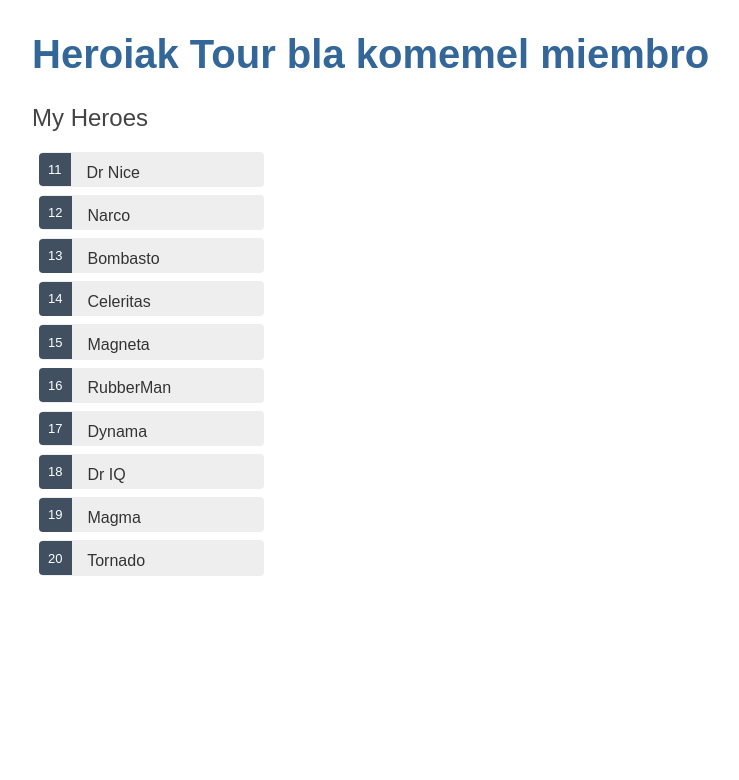
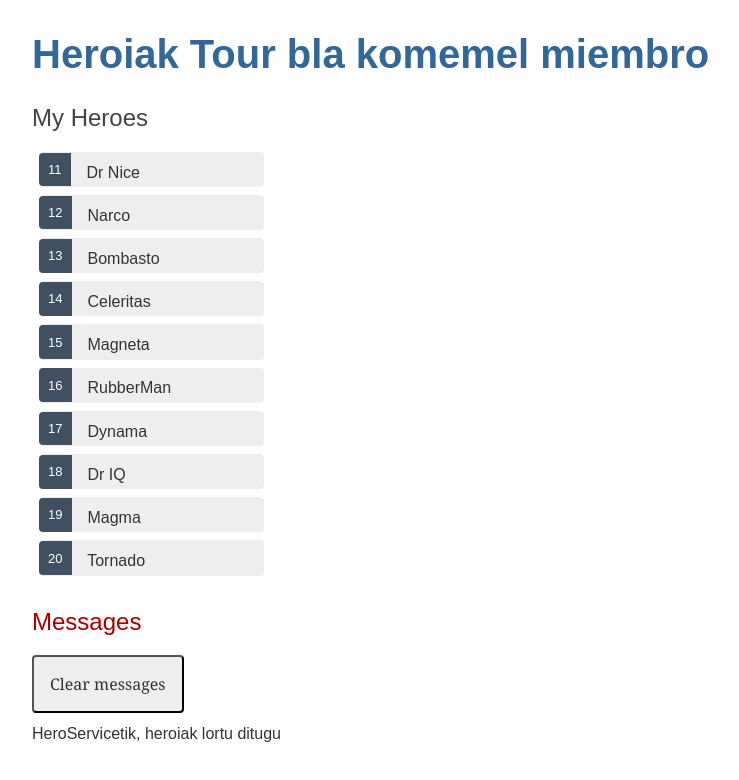
Before and after one commit to inaxios/angular-tour-of-heroes, an Angular app: page / in a window 1280 px wide. Shown: the top 780 px of the page, without its empty margins (0-739 px from the left). Built offline with nearby package versions, Linux system fonts and the light colour scheme.

Commit message:
hurrengo lan totxoa

```diff
--- a/src/app/app.component.html
+++ b/src/app/app.component.html
@@ -1,2 +1,3 @@
 <h1>{{title}}</h1>
 <app-heroes></app-heroes>
+<app-messages></app-messages>
--- a/src/app/app.module.ts
+++ b/src/app/app.module.ts
@@ -5,12 +5,14 @@ import { FormsModule } from '@angular/forms'; // <-- NgModel lives here
 import { AppComponent } from './app.component';
 import { HeroesComponent } from './heroes/heroes.component';
 import { HeroDetailComponent } from './hero-detail/hero-detail.component';
+import { MessagesComponent } from './messages/messages.component';
 
 @NgModule({
   declarations: [
     AppComponent,
     HeroesComponent,
-    HeroDetailComponent
+    HeroDetailComponent,
+    MessagesComponent
   ],
   imports: [
     BrowserModule,
--- a/src/app/hero.service.ts
+++ b/src/app/hero.service.ts
@@ -1,15 +1,19 @@
 import { Injectable } from '@angular/core';
 import { Hero } from './hero';
 import { HEROES } from './mock-heroes';
+import { Observable, of } from "rxjs";
+import { MessageService } from "./message.service";
 
 @Injectable({
   providedIn: 'root'
 })
 export class HeroService {
 
-  getHeroes(): Hero[] {
-    return HEROES;
+  getHeroes(): Observable<Hero[]> {
+    const heroes = of(HEROES);
+    this.messageService.add('HeroServicetik, heroiak lortu ditugu');
+    return heroes;
   }
 
-  constructor() { }
+  constructor(private messageService : MessageService) { }
 }
--- a/src/app/heroes/heroes.component.ts
+++ b/src/app/heroes/heroes.component.ts
@@ -1,6 +1,7 @@
 import { Component, OnInit } from '@angular/core';
 import { Hero } from '../hero';
 import { HeroService } from '../hero.service';
+import {MessageService} from "../message.service";
 
 @Component({
   selector: 'app-heroes',
@@ -9,21 +10,22 @@ import { HeroService } from '../hero.service';
 })
 export class HeroesComponent implements OnInit {
 
+  selectedHero?: Hero;
   heroes: Hero[] = [];
 
-  constructor(private heroService: HeroService) { }
+  constructor(private heroService: HeroService, private messageService: MessageService) { }
 
   ngOnInit(): void {
     this.getHeroes();
   }
 
-  selectedHero?: Hero;
   onSelect(hero: Hero): void {
     this.selectedHero = hero;
+    this.messageService.add(`HeroesComponentik, hautatutakoaren id-a: ${hero.id}`);
   }
 
   getHeroes(): void {
-    this.heroes = this.heroService.getHeroes();
+    this.heroService.getHeroes().subscribe(heroes => this.heroes = heroes);
   }
 
 }
--- /dev/null
+++ b/src/app/message.service.ts
@@ -0,0 +1,18 @@
+import { Injectable } from '@angular/core';
+
+@Injectable({
+  providedIn: 'root'
+})
+export class MessageService {
+  messages: string[] = [];
+
+  add(message: string) {
+    this.messages.push(message);
+  }
+
+  clear() {
+    this.messages = [];
+  }
+
+  constructor() { }
+}
--- /dev/null
+++ b/src/app/messages/messages.component.css
@@ -0,0 +1,19 @@
+/* MessagesComponent's private CSS styles */
+h2 {
+  color: #A80000;
+  font-family: Arial, Helvetica, sans-serif;
+  font-weight: lighter;
+}
+
+.clear {
+  color: #333;
+  background-color: #eee;
+  margin-bottom: 12px;
+  padding: 1rem;
+  border-radius: 4px;
+  font-size: 1rem;
+}
+.clear:hover {
+  color: white;
+  background-color: #42545C;
+}
--- /dev/null
+++ b/src/app/messages/messages.component.html
@@ -0,0 +1,8 @@
+<div *ngIf="messageService.messages.length">
+
+  <h2>Messages</h2>
+  <button class="clear"
+          (click)="messageService.clear()">Clear messages</button>
+  <div *ngFor='let message of messageService.messages'> {{message}} </div>
+
+</div>
--- /dev/null
+++ b/src/app/messages/messages.component.ts
@@ -0,0 +1,16 @@
+import { Component, OnInit } from '@angular/core';
+import { MessageService } from "../message.service";
+
+@Component({
+  selector: 'app-messages',
+  templateUrl: './messages.component.html',
+  styleUrls: ['./messages.component.css']
+})
+export class MessagesComponent implements OnInit {
+
+  constructor(public messageService: MessageService) { }
+
+  ngOnInit(): void {
+  }
+
+}
```
Also changed, not shown: 2 other files (tests, documents, lock files or other folders).
